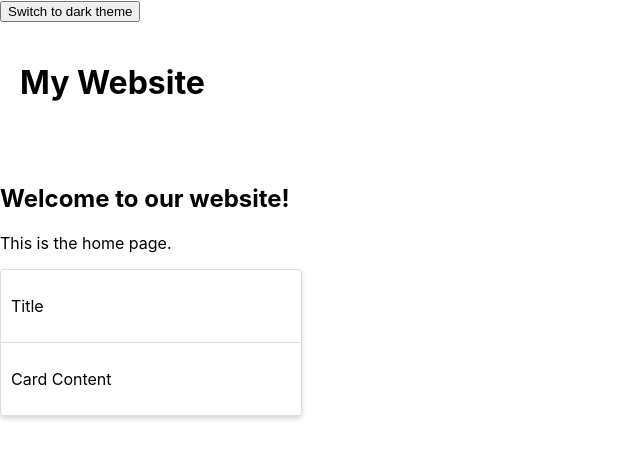
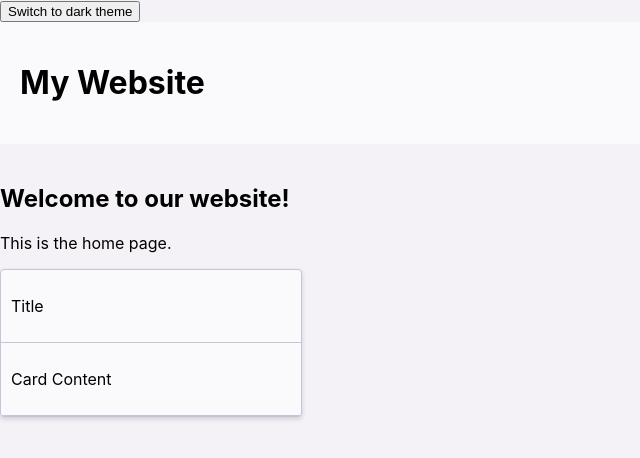
Before and after one commit to PierreChavez/webui, a React (Create React App) app: page / in a window 1280 px wide. Shown: the top 458 px of the page, without its empty margins (0-640 px from the left). Built offline with nearby package versions, Linux system fonts and the light colour scheme.

Commit message:
border-color

```diff
--- a/src/components/organisms/Card/Card.jsx
+++ b/src/components/organisms/Card/Card.jsx
@@ -4,7 +4,7 @@ import Text from '../../atoms/Text/Text';
 import CardHeader from '../../molecules/CardHeader/CardHeader';
 
 const Card = ({ title, thumbnail, children }) => (
-  <div className={styles.Card} style={{ color: 'var(--primary-color)', backgroundColor: 'var(--secondary-color)' }}>
+  <div className={styles.Card} style={{ color: 'var(--primary-color)', backgroundColor: 'var(--secondary-color)', borderColor: 'var(--border-color)' }}>
     {(title || thumbnail) && <CardHeader title={title} thumbnail={thumbnail} />}
     <div className={styles.CardBody}>
       {children}
--- a/src/components/organisms/Card/Card.module.css
+++ b/src/components/organisms/Card/Card.module.css
@@ -1,14 +1,14 @@
 .Card {
     /* Add your styles here */
     width: 300px;
-    border: 1px solid #ddd;
+    border: 1px solid var(--border-color);
     border-radius: 4px;
     box-shadow: 0 2px 5px rgba(0, 0, 0, 0.15);
     overflow: hidden;
 }
 
 div.Card > div {
-    border-bottom: 1px solid #ddd;
+    border-bottom: 1px solid var(--border-color);
 }
 
 
--- a/src/themes/themes.module.css
+++ b/src/themes/themes.module.css
@@ -1,11 +1,14 @@
 :root {
     --primary-color: black;
-    --background-color: white;
+    --background-color: #F4F2F7;
+    --secondary-color: #FAF9FB;
+    --border-color: #CBC2D9;
+
 }
 
 [data-theme="dark"] {
     --primary-color: white;
     --background-color: #1A1825;
     --secondary-color: #251F33;
-    --border-color: gray;
+    --border-color: #3A3350;
 }
```
